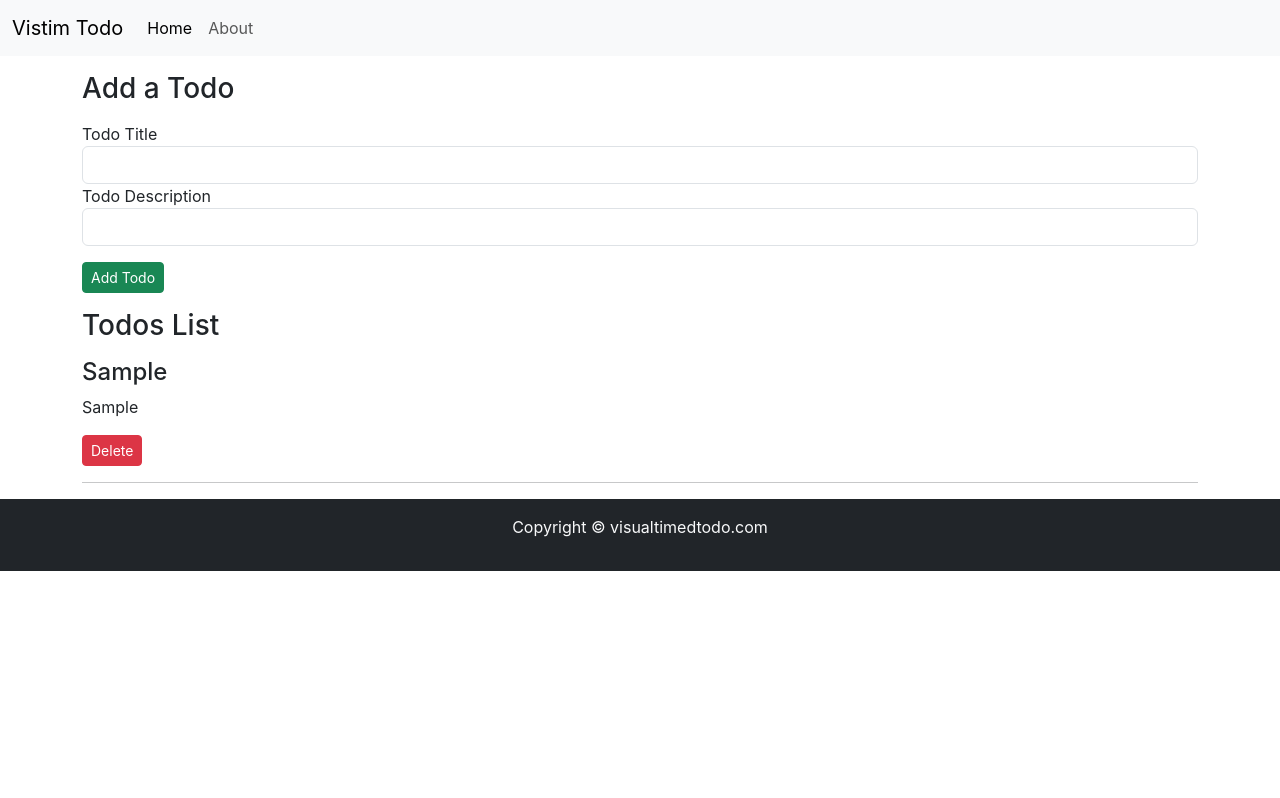
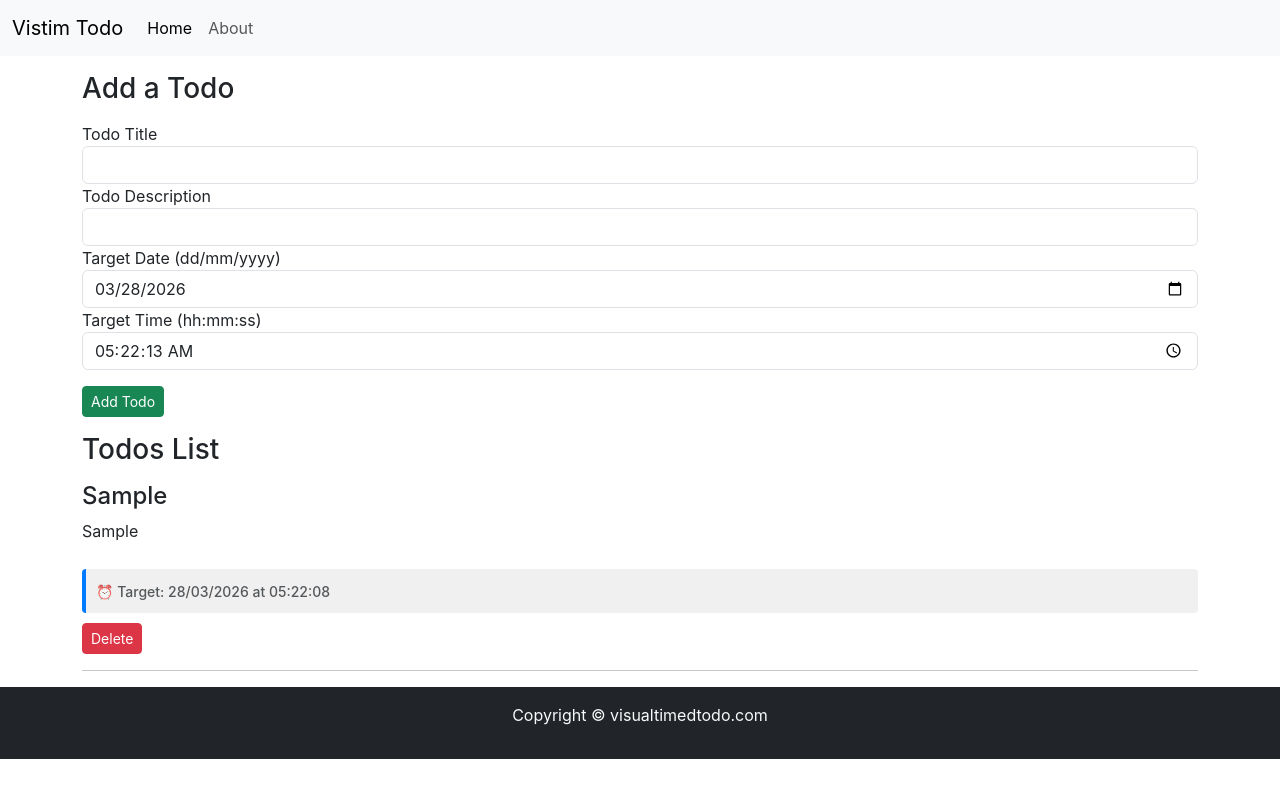
Before and after one commit to atr86/vistim-todo, a React (Create React App) app: page / in a window 1280 px wide. Both pictures are taken after typing "Sample", "Sample" into the empty fields and a click on the button "Add Todo". Built offline with nearby package versions, Linux system fonts and the light colour scheme.

Commit message:
Timed-feature

```diff
--- a/src/App.css
+++ b/src/App.css
@@ -36,3 +36,19 @@
     transform: rotate(360deg);
   }
 }
+
+/* Time Target Styling */
+.time-target-info {
+  margin: 10px 0;
+  padding: 10px;
+  background-color: #f0f0f0;
+  border-left: 4px solid #007bff;
+  border-radius: 4px;
+  display: inline-block;
+  width: 100%;
+}
+
+.time-target-info small {
+  color: #666;
+  font-weight: 500;
+}
--- a/src/App.js
+++ b/src/App.js
@@ -35,8 +35,8 @@ function App() {
     localStorage.setItem("todos", JSON.stringify(todos));
 
   }
-  const addTodo= (title,desc)=>{
-      console.log("I am adding todo", title," with description ",desc);
+  const addTodo= (title,desc,timeTargetDate,timeTargetTime)=>{
+      console.log("I am adding todo", title," with description ",desc," and timeTarget ",timeTargetDate, timeTargetTime);
       let sno;
       if(todos.length===0)
         sno=0;
@@ -47,7 +47,9 @@ function App() {
       {
         sno: sno,
         title:title,
-        desc: desc
+        desc: desc,
+        timeTargetDate: timeTargetDate,
+        timeTargetTime: timeTargetTime
       }
       setTodos([...todos,myTodo]);
       console.log(myTodo);
--- a/src/MyComponents/AddTodo.js
+++ b/src/MyComponents/AddTodo.js
@@ -1,20 +1,48 @@
 import React from 'react'
 import { useState } from 'react';
 
+// Helper function to format current date as yyyy-MM-dd
+const getCurrentDate = () => {
+    const today = new Date();
+    const year = today.getFullYear();
+    const month = String(today.getMonth() + 1).padStart(2, '0');
+    const day = String(today.getDate()).padStart(2, '0');
+    return `${year}-${month}-${day}`;
+};
+
+// Helper function to format current time as HH:mm:ss
+const getCurrentTime = () => {
+    const now = new Date();
+    const hours = String(now.getHours()).padStart(2, '0');
+    const minutes = String(now.getMinutes()).padStart(2, '0');
+    const seconds = String(now.getSeconds()).padStart(2, '0');
+    return `${hours}:${minutes}:${seconds}`;
+};
+
+// Function to convert date from yyyy-MM-dd to ddmmyyyy
+const formatDateToDDMMYYYY = (dateStr) => {
+    const [year, month, day] = dateStr.split('-');
+    return `${day}${month}${year}`;
+};
 
 const AddTodo = ({ addTodo }) => {
     const [title, setTitle] = useState("");
     const [desc, setDesc] = useState("");
+    const [timeTargetDate, setTimeTargetDate] = useState(getCurrentDate());
+    const [timeTargetTime, setTimeTargetTime] = useState(getCurrentTime());
 
     const submit = (e) => {
         e.preventDefault();//to prevent page reload
-        if (!title || !desc) {
-            alert("Title or Description cannot be blank")
+        if (!title || !desc || !timeTargetDate || !timeTargetTime) {
+            alert("All fields are required")
         }
         else {
-            addTodo(title, desc);
+            const dateFormatted = formatDateToDDMMYYYY(timeTargetDate);
+            addTodo(title, desc, dateFormatted, timeTargetTime);
             setTitle('');
             setDesc('');
+            setTimeTargetDate(getCurrentDate());
+            setTimeTargetTime(getCurrentTime());
         }
     }
 
@@ -33,6 +61,18 @@ const AddTodo = ({ addTodo }) => {
                         className="form-control" id="desc" />
                 </div>
 
+                <div className="form-group">
+                    <label htmlFor="timeTargetDate">Target Date (dd/mm/yyyy)</label>
+                    <input type="date" value={timeTargetDate} onChange={(e) => setTimeTargetDate(e.target.value)}
+                        className="form-control" id="timeTargetDate" />
+                </div>
+
+                <div className="form-group">
+                    <label htmlFor="timeTargetTime">Target Time (hh:mm:ss)</label>
+                    <input type="time" step="1" value={timeTargetTime} onChange={(e) => setTimeTargetTime(e.target.value)}
+                        className="form-control" id="timeTargetTime" />
+                </div>
+
                 <button type="submit" className="btn btn-sm btn-success mt-3">Add Todo</button>
             </form>
         </div>
--- a/src/MyComponents/TodoItem.js
+++ b/src/MyComponents/TodoItem.js
@@ -1,12 +1,28 @@
 import React from 'react'
 
 const TodoItem = ({ todo, onDelete }) => {
+  // Helper function to display date in formatted way (ddmmyyyy to dd/mm/yyyy)
+  const formatDisplayDate = (dateStr) => {
+    if (!dateStr || dateStr.length !== 8) return dateStr;
+    const day = dateStr.substring(0, 2);
+    const month = dateStr.substring(2, 4);
+    const year = dateStr.substring(4, 8);
+    return `${day}/${month}/${year}`;
+  };
+
   return (
     <>
     <div>
       {/*align="center"*/}
       <h4 >{todo.title}</h4>
       <p>{todo.desc}</p>
+      {todo.timeTargetDate && todo.timeTargetTime && (
+        <div className="time-target-info">
+          <small className="text-muted">
+            ⏰ Target: {formatDisplayDate(todo.timeTargetDate)} at {todo.timeTargetTime}
+          </small>
+        </div>
+      )}
       <button className="btn btn-sm btn-danger" onClick={()=>{onDelete(todo)}}>Delete</button>
       {/*function pass and not call... so not called at rendering otherwise*/}
     </div>
```
